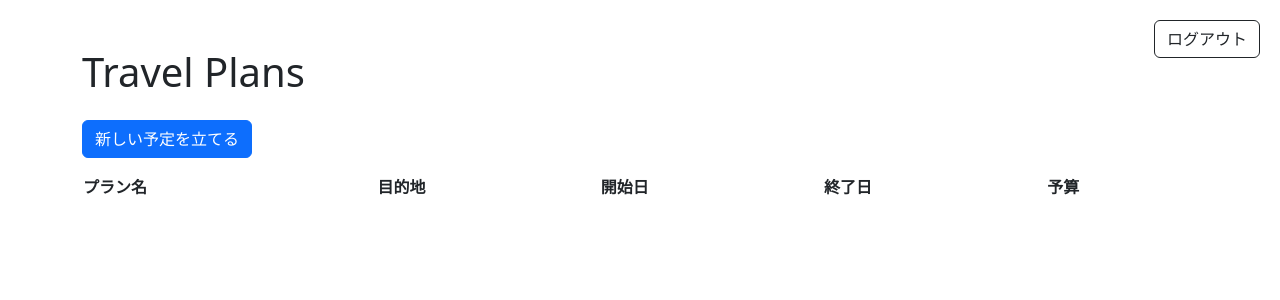
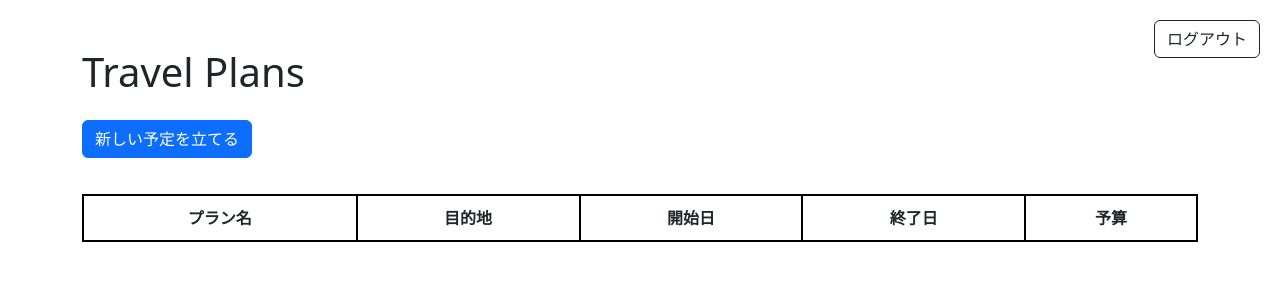
Before and after one commit to Onzoro-rento/flask_app, a Flask app: page /index in a window 1280 px wide. Shown: the top 300 px of the page. Run offline with Flask 2, Linux system fonts and the light colour scheme; the visitor is signed in with stand-in values (Sample User, id 1); data comes from the database, SQL or seed files in the repository; lists and menus that the app fills with data are empty.

Commit message:
Update index.html

```diff
--- a/templates/index.html
+++ b/templates/index.html
@@ -11,6 +11,18 @@
             top: 20px;
             right: 20px;
         }
+        table {
+            width: 100%;
+            border-collapse: collapse;
+            margin-top: 20px;
+        }
+        table, th, td {
+            border: 2px solid #000;
+        }
+        th, td {
+            padding: 10px;
+            text-align: center;
+        }
     </style>
 </head>
 <body class="container">
@@ -20,7 +32,7 @@
     <h1 class="mt-5">Travel Plans</h1>
     <a href="/create" class="btn btn-primary mt-3">新しい予定を立てる</a>
     <ul class="list-group mt-3">
-        <table>
+        <table border="2">
             <thead>
                 <tr>
                     <th>プラン名</th>
```
